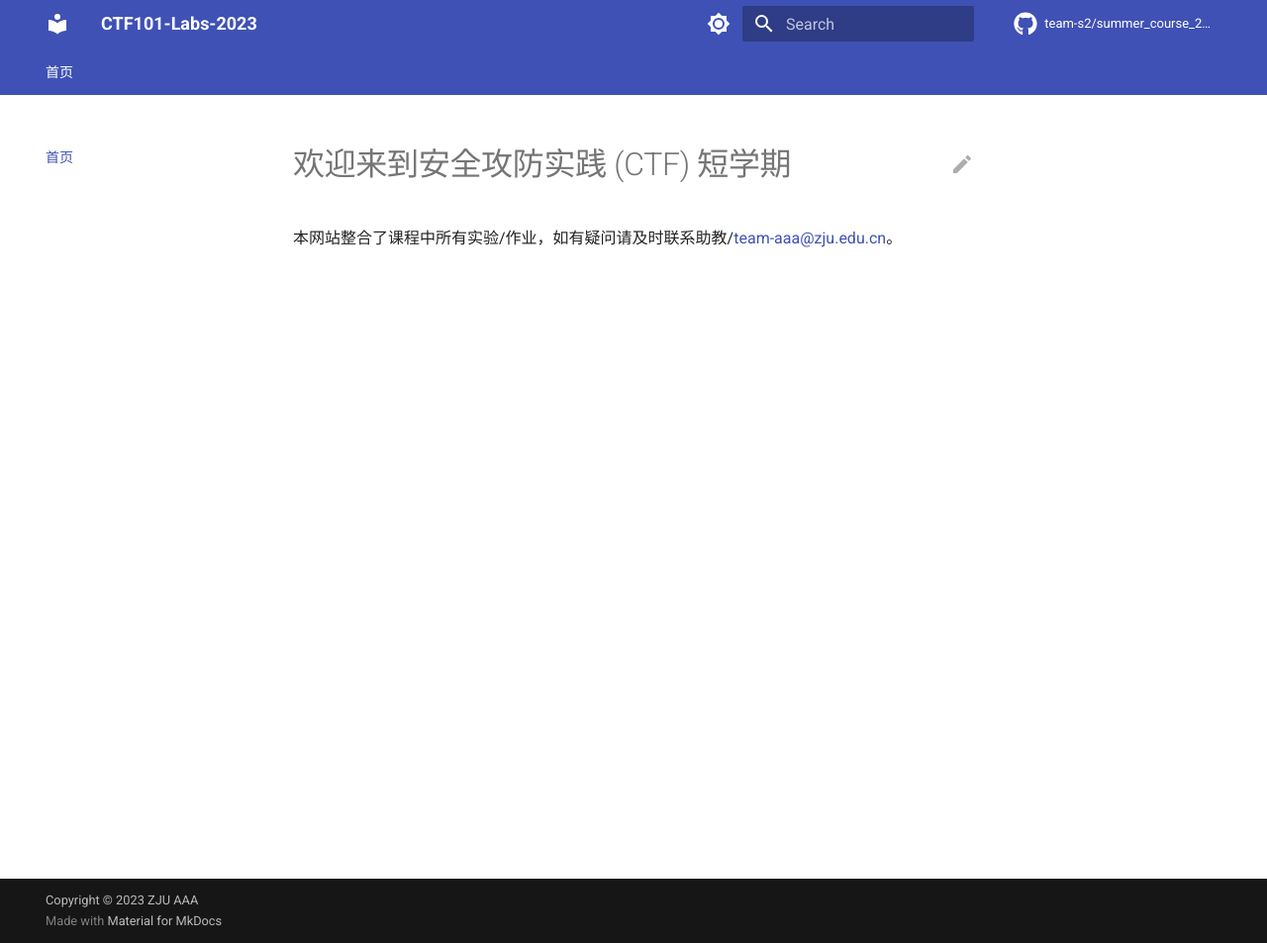
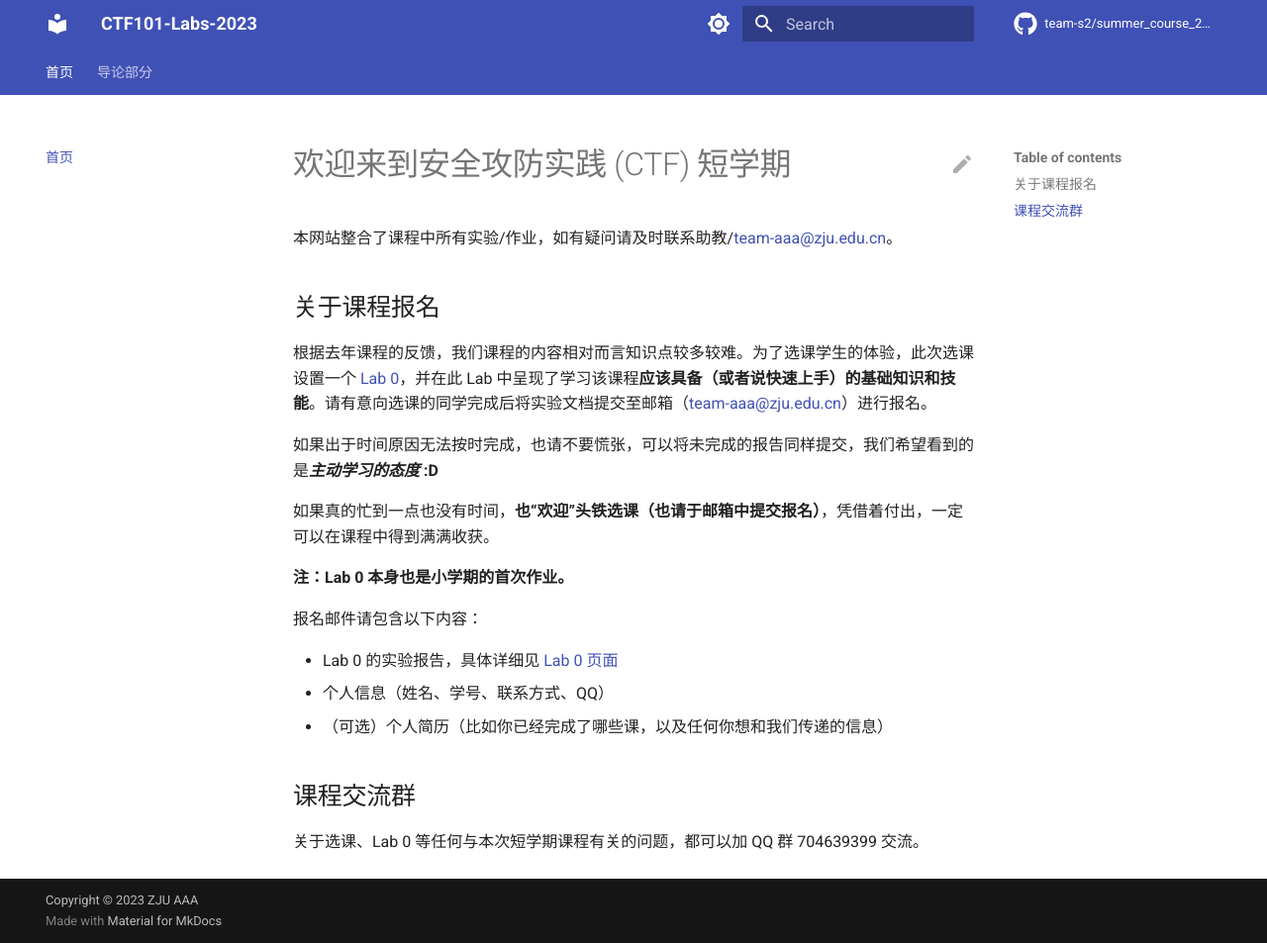
Before and after one commit to team-s2/ctf_summer_courses, an MkDocs documentation site: the page built from docs/index.md, in a window 1280 px wide and 953 px high. Shown: the whole window at 99% size. Built offline with MkDocs 1.6.1 and Material for MkDocs 9.7.7, drawn with Linux system fonts in a browser that asks for light colours; comment, search, counter and statistics services are not loaded.

Commit message:
docs: 选课说明及 lab0 框架

```diff
--- a/docs/index.md
+++ b/docs/index.md
@@ -1,3 +1,23 @@
 # 欢迎来到安全攻防实践 (CTF) 短学期
 
 本网站整合了课程中所有实验/作业，如有疑问请及时联系助教/<team-aaa@zju.edu.cn>。
+
+## 关于课程报名
+
+根据去年课程的反馈，我们课程的内容相对而言知识点较多较难。为了选课学生的体验，此次选课设置一个 [Lab 0](intro/lab0/)，并在此 Lab 中呈现了学习该课程**应该具备（或者说快速上手）的基础知识和技能**。请有意向选课的同学完成后将实验文档提交至邮箱（team-aaa@zju.edu.cn）进行报名。
+
+如果出于时间原因无法按时完成，也请不要慌张，可以将未完成的报告同样提交，我们希望看到的是***主动学习的态度* :D**
+
+如果真的忙到一点也没有时间，**也“欢迎”头铁选课（也请于邮箱中提交报名）**，凭借着付出，一定可以在课程中得到满满收获。
+
+**注：Lab 0 本身也是小学期的首次作业。**
+
+报名邮件请包含以下内容：
+
+- Lab 0 的实验报告，具体详细见 [Lab 0 页面](intro/lab0/)
+- 个人信息（姓名、学号、联系方式、QQ）
+- （可选）个人简历（比如你已经完成了哪些课，以及任何你想和我们传递的信息）
+
+## 课程交流群
+
+关于选课、Lab 0 等任何与本次短学期课程有关的问题，都可以加 QQ 群 704639399 交流。
--- a/mkdocs.yml
+++ b/mkdocs.yml
@@ -7,8 +7,8 @@ copyright: Copyright &copy; 2023 ZJU AAA
 
 nav:
   - 首页: index.md
-  # - 导论部分:
-  #   - lab 0: tmp.md
+  - 导论部分:
+    - "Lab 0: 基础知识及技能": intro/lab0.md
   # - misc 专题:
   #   - misc lab 1: tmp.md
   #   - misc lab 2: tmp.md
```
Also changed, not shown: docs/intro/lab0.md (added, +3 -0 lines).
